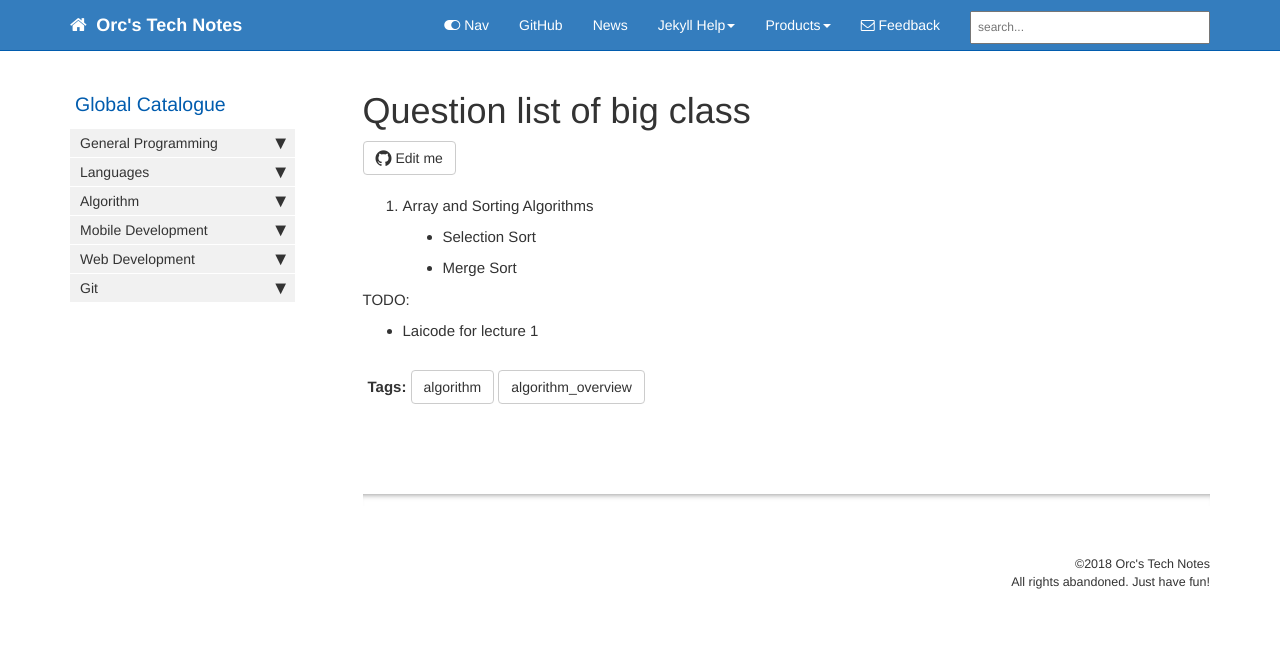
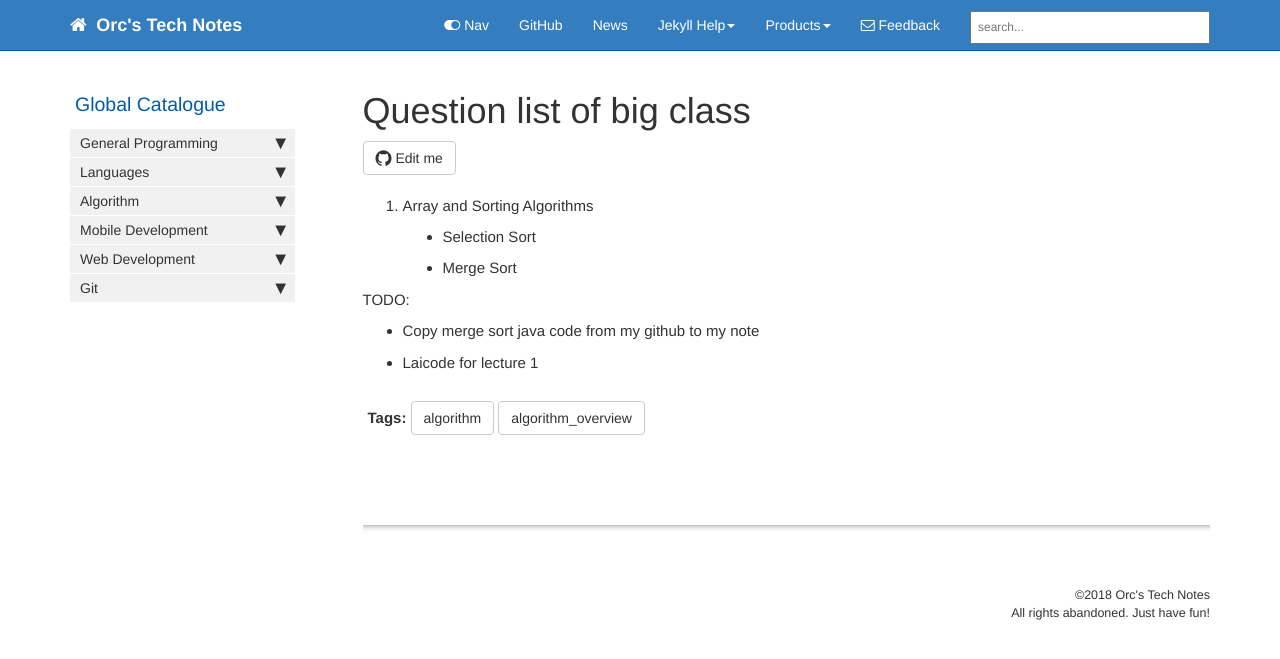
Before and after one commit to HungryOrc/hungryorc.github.io, a Jekyll site: the page built from pages/algorithm/algorithm_big_class.md, in a window 1280 px wide. Shown: the top 659 px of the page. Built offline with Jekyll 4.4.1, drawn with Linux system fonts in a browser that asks for light colours; nearby versions of some CDN libraries; comment, search, counter and statistics services are not loaded.

Commit message:
Update algorithm_big_class.md

```diff
--- a/pages/algorithm/algorithm_big_class.md
+++ b/pages/algorithm/algorithm_big_class.md
@@ -15,6 +15,7 @@ toc: false
 
 
 TODO:
+* Copy merge sort java code from my github to my note
 * Laicode for lecture 1
 
 
```
